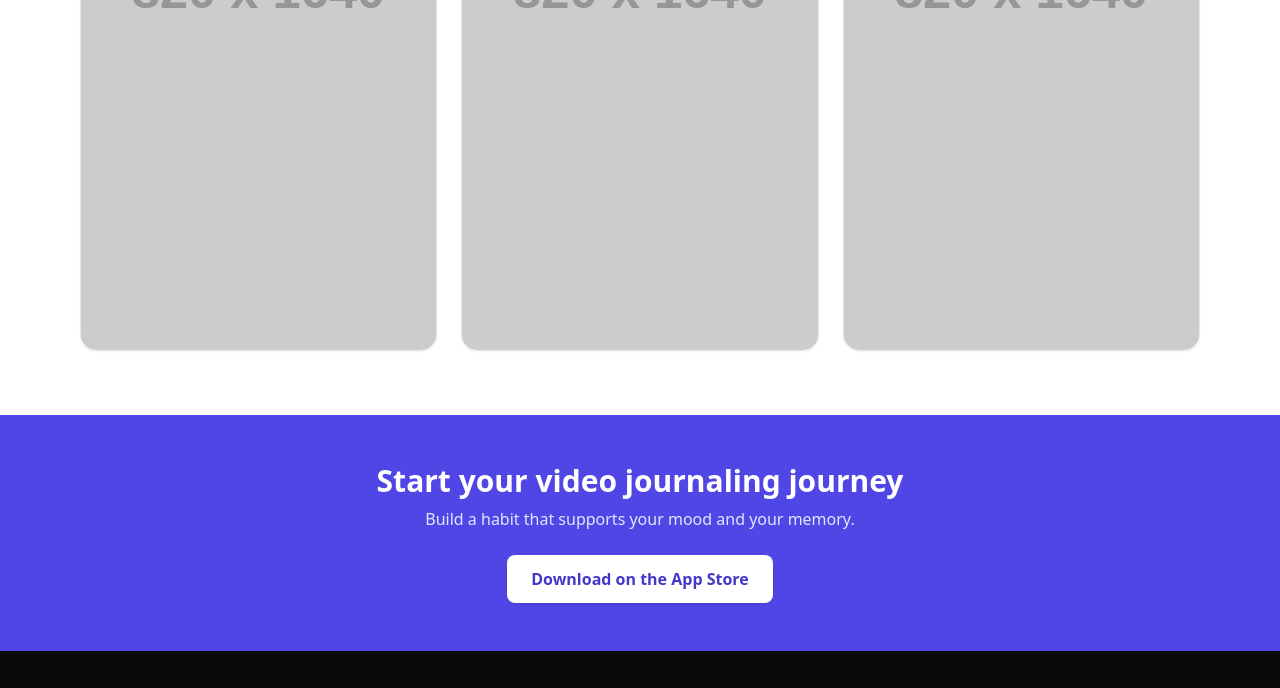
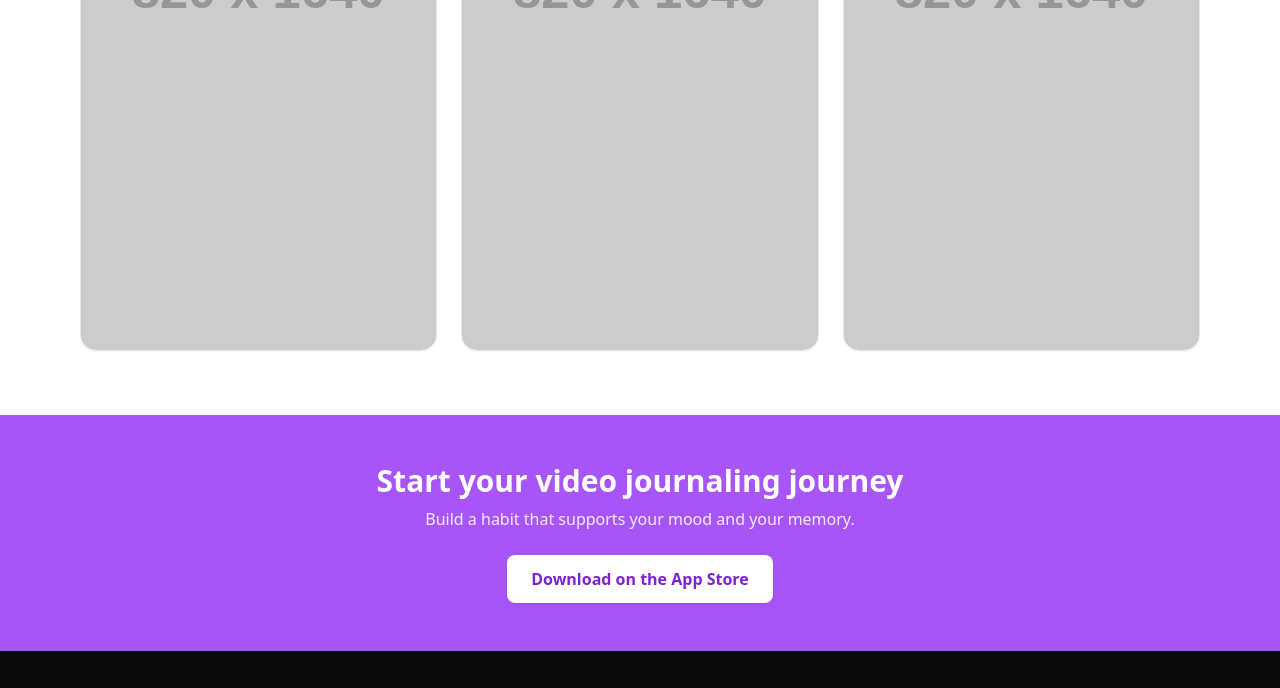
Before and after one commit to slowbrewedmacchiato/getmiraapp, a plain HTML site: page index.html in a window 1280 px wide. Shown: the part 1378-2066 px from the top of the page. Drawn offline with nearby package versions, Linux system fonts and the light colour scheme; grey boxes are pictures that could not be loaded; placeholder pictures from the web are drawn by us.

Commit message:
Update CTA and buttons to use purple color scheme
Changed button and section background classes from indigo to purple for a more consistent color theme across the site.

```diff
--- a/index.html
+++ b/index.html
@@ -58,7 +58,7 @@
                 <a href="privacy-policy.html" class="hover:opacity-80">Privacy</a>
             </nav>
             <a href="https://apps.apple.com/app/id6749046071"
-                class="ml-4 inline-flex items-center rounded-lg bg-indigo-600 px-4 py-2 text-white text-sm font-semibold shadow hover:bg-indigo-700">Get
+                class="ml-4 inline-flex items-center rounded-lg bg-purple-500 px-4 py-2 text-white text-sm font-semibold shadow hover:bg-purple-600">Get
                 the App</a>
         </div>
     </header>
@@ -75,7 +75,7 @@
                 </p>
                 <div class="mt-6 flex items-center gap-3">
                     <a href="https://apps.apple.com/app/id6749046071"
-                        class="inline-flex items-center rounded-lg bg-indigo-600 px-5 py-3 text-white font-semibold shadow hover:bg-indigo-700"
+                        class="inline-flex items-center rounded-lg bg-purple-500 px-5 py-3 text-white font-semibold shadow hover:bg-purple-600"
                         aria-label="Download MIRA on the App Store">Download on the App Store</a>
                     <a href="#features" class="inline-flex items-center px-5 py-3 font-semibold hover:opacity-80">Learn
                         more</a>
@@ -148,14 +148,14 @@
     </section>
 
     <!-- CTA -->
-    <section class="bg-indigo-600">
+    <section class="bg-purple-500">
         <div class="mx-auto max-w-6xl px-4 py-12 text-center">
             <h3 class="text-2xl md:text-3xl font-extrabold text-white">Start your video journaling journey</h3>
-            <p class="mt-2 text-indigo-100">
+            <p class="mt-2 text-purple-100">
                 Build a habit that supports your mood and your memory.
             </p>
             <a href="https://apps.apple.com/app/id6749046071"
-                class="mt-6 inline-flex items-center rounded-lg bg-white px-6 py-3 font-semibold text-indigo-700 shadow hover:opacity-90">Download
+                class="mt-6 inline-flex items-center rounded-lg bg-white px-6 py-3 font-semibold text-purple-700 shadow hover:opacity-90">Download
                 on the App Store</a>
         </div>
     </section>
```
